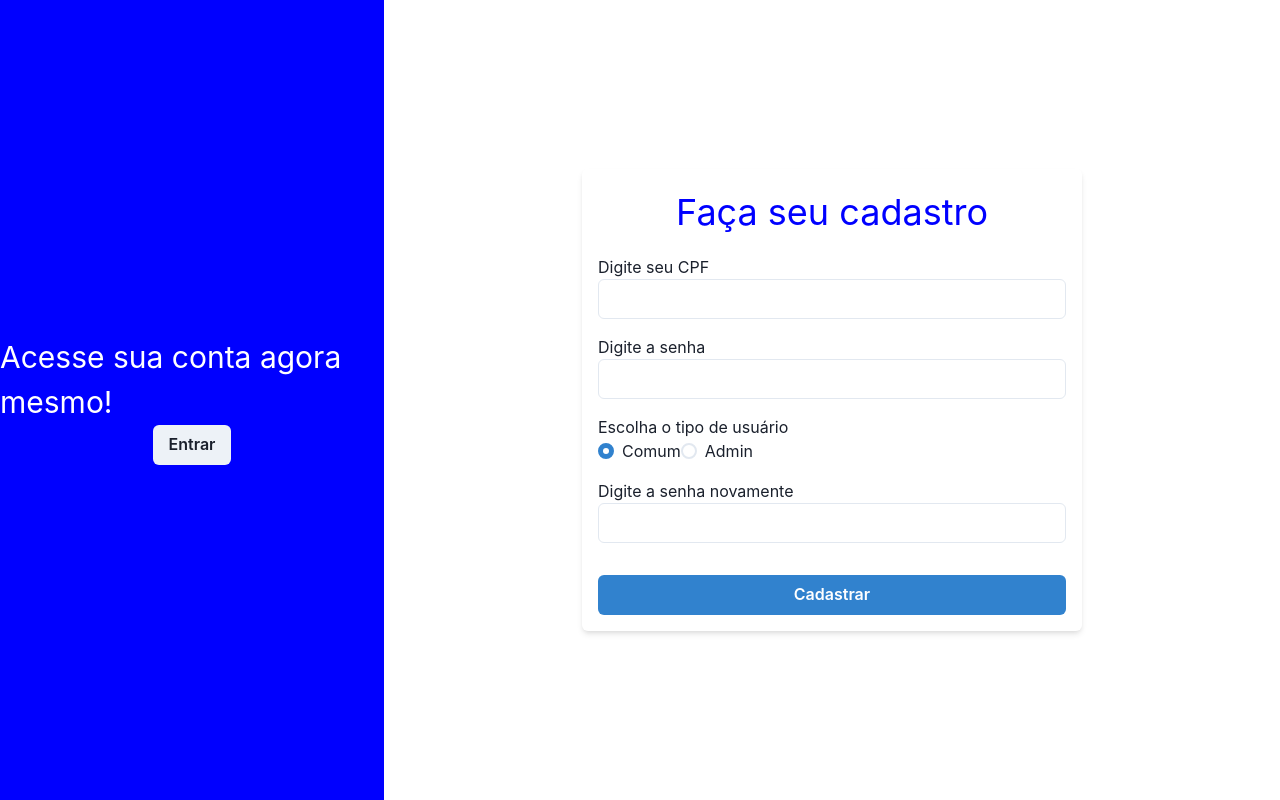
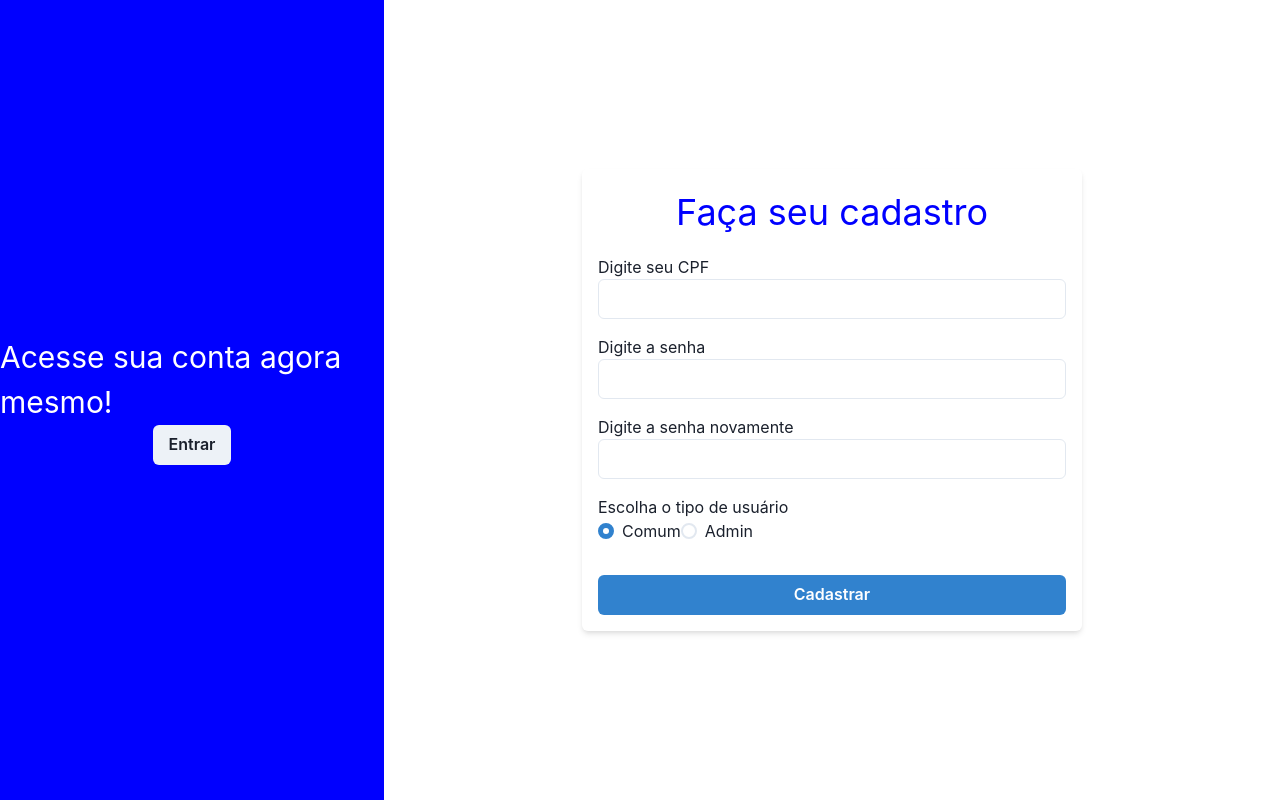
Before and after one commit to renatoxd152/Projeto_PRJ, a React (Create React App) app in the folder frontend/: page / in a window 1280 px wide. Built offline with nearby package versions, Linux system fonts and the light colour scheme.

Commit message:
fix: Correção da div

```diff
--- a/frontend/src/componentes/Usuario/Cadastrar.js
+++ b/frontend/src/componentes/Usuario/Cadastrar.js
@@ -147,16 +147,18 @@ export const Cadastrar = () =>
                     {
                         !isloged &&
                         <Flex direction="column" width="100%" mb="4">
+
+                            <Flex direction="column" width="100%" mb="4">
+                                <Text>Digite a senha novamente</Text>
+                                <Input type='password' value={senhaConfirmar} onChange={handleSenhaConfirmar}></Input>
+                            </Flex>
+
                             <Flex direction="column" width="100%" mb="4">
                                 <Text>Escolha o tipo de usuário</Text>
                                 <RadioGroup value={userType} onChange={setUserType}>
                                     <Radio value='COMUM'>Comum</Radio>
                                     <Radio value='ADMIN'>Admin</Radio>
                                 </RadioGroup>
-                            </Flex>
-                            <Flex direction="column" width="100%" mb="4">
-                                <Text>Digite a senha novamente</Text>
-                                <Input type='password' value={senhaConfirmar} onChange={handleSenhaConfirmar}></Input>
                             </Flex>
                         </Flex>
 
```
